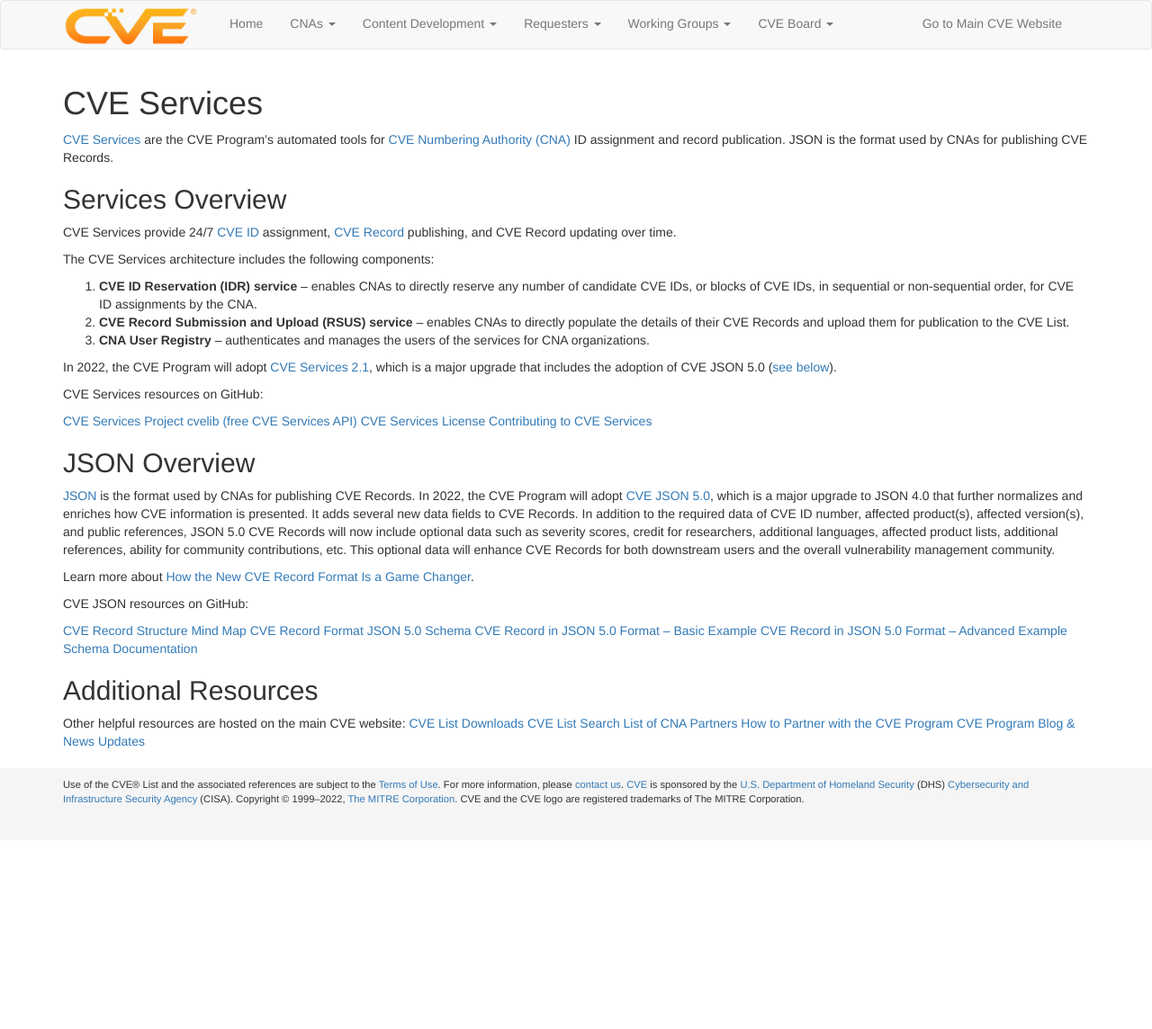
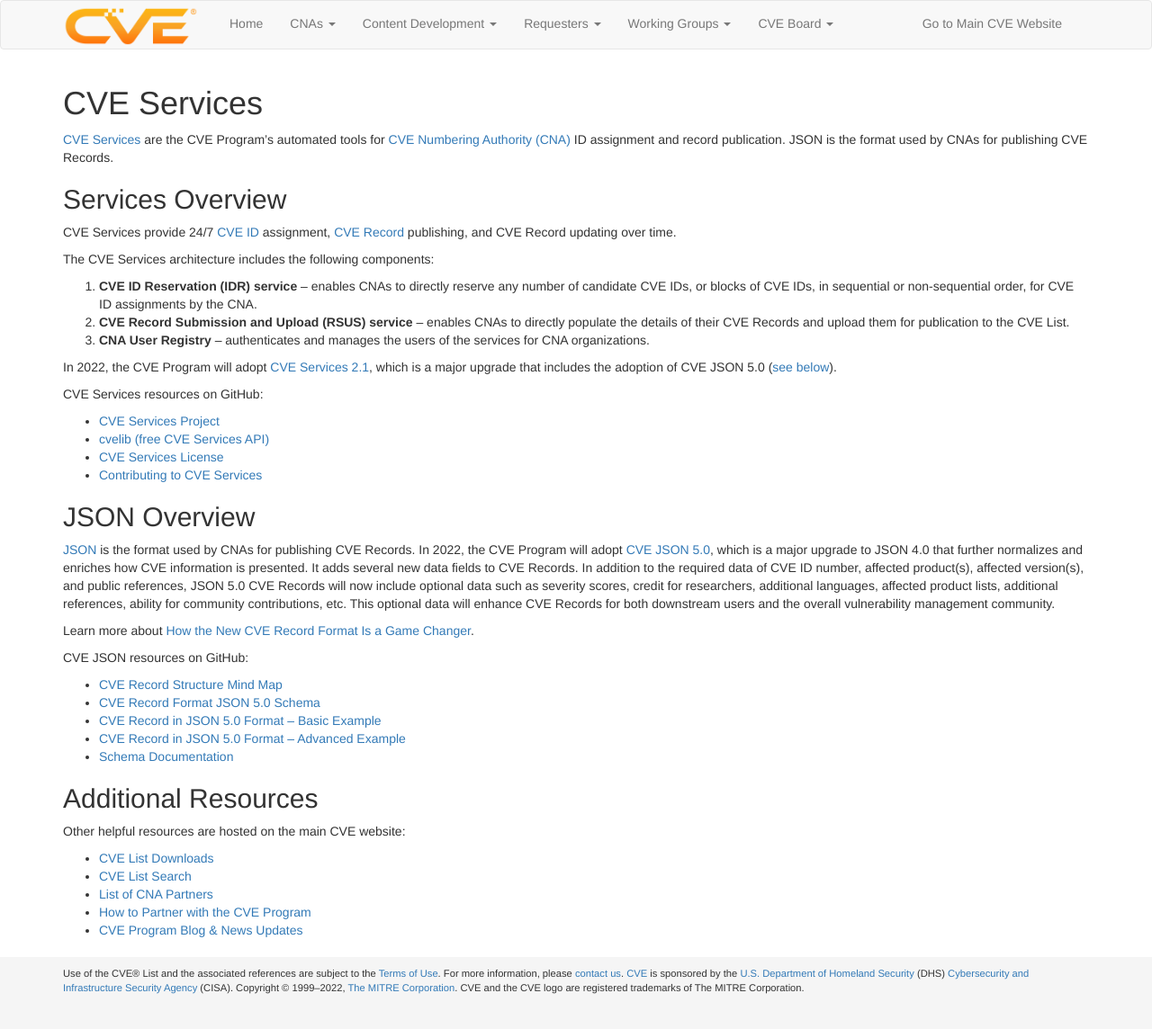
Before and after one commit to CVEProject/cveproject.github.io, a Jekyll site: the page built from automation-cve-services.md, in a window 1280 px wide. Shown: the whole page at 90% size. Built offline with Jekyll 4.4.1, drawn with Linux system fonts in a browser that asks for light colours; nearby versions of some CDN libraries; before the commit the page ends 934 px from its top, so only the background shows below that.

```diff
--- a/automation-cve-services.md
+++ b/automation-cve-services.md
@@ -21,10 +21,10 @@ In 2022, the CVE Program will adopt [CVE Services 2.1](https://github.com/CVEPro
 
 CVE Services resources on GitHub:
 
-[CVE Services Project](https://github.com/CVEProject/cve-services#project)
-[cvelib (free CVE Services API)](https://github.com/RedHatProductSecurity/cvelib)
-[CVE Services License](https://github.com/CVEProject/cve-services/blob/dev/LICENSE)
-[Contributing to CVE Services](https://github.com/CVEProject/cve-services/blob/dev/CONTRIBUTING.md)
+* [CVE Services Project](https://github.com/CVEProject/cve-services#project)
+* [cvelib (free CVE Services API)](https://github.com/RedHatProductSecurity/cvelib)
+* [CVE Services License](https://github.com/CVEProject/cve-services/blob/dev/LICENSE)
+* [Contributing to CVE Services](https://github.com/CVEProject/cve-services/blob/dev/CONTRIBUTING.md)
 
 ## JSON Overview
 
@@ -34,17 +34,18 @@ Learn more about [How the New CVE Record Format Is a Game Changer](https://www.c
 
 CVE JSON resources on GitHub:
 
-[CVE Record Structure Mind Map](https://cveproject.github.io/cve-schema/schema/v5.0/docs/mindmap.html)
-[CVE Record Format JSON 5.0 Schema](https://github.com/CVEProject/cve-schema/blob/master/schema/v5.0/CVE_JSON_5.0_schema.json)
-[CVE Record in JSON 5.0 Format – Basic Example](https://github.com/cveproject/cve-schema/blob/master/schema/v5.0/docs/basic-example.json)
-[CVE Record in JSON 5.0 Format – Advanced Example](https://github.com/cveproject/cve-schema/blob/master/schema/v5.0/docs/advanced-example.json)
-[Schema Documentation](https://cveproject.github.io/cve-schema/schema/v5.0/docs/)
+* [CVE Record Structure Mind Map](https://cveproject.github.io/cve-schema/schema/v5.0/docs/mindmap.html)
+* [CVE Record Format JSON 5.0 Schema](https://github.com/CVEProject/cve-schema/blob/master/schema/v5.0/CVE_JSON_5.0_schema.json)
+* [CVE Record in JSON 5.0 Format – Basic Example](https://github.com/cveproject/cve-schema/blob/master/schema/v5.0/docs/basic-example.json)
+* [CVE Record in JSON 5.0 Format – Advanced Example](https://github.com/cveproject/cve-schema/blob/master/schema/v5.0/docs/advanced-example.json)
+* [Schema Documentation](https://cveproject.github.io/cve-schema/schema/v5.0/docs/)
 
 ## Additional Resources
 
 Other helpful resources are hosted on the main CVE website:
-[CVE List Downloads](https://www.cve.org/Downloads)
-[CVE List Search](https://www.cve.org/)
-[List of CNA Partners](https://www.cve.org/PartnerInformation/ListofPartners)
-[How to Partner with the CVE Program](https://www.cve.org/PartnerInformation/Partner#HowToBecomeAPartner)
-[CVE Program Blog & News Updates](https://www.cve.org/Media/News/AllNews)
+
+* [CVE List Downloads](https://www.cve.org/Downloads)
+* [CVE List Search](https://www.cve.org/)
+* [List of CNA Partners](https://www.cve.org/PartnerInformation/ListofPartners)
+* [How to Partner with the CVE Program](https://www.cve.org/PartnerInformation/Partner#HowToBecomeAPartner)
+* [CVE Program Blog & News Updates](https://www.cve.org/Media/News/AllNews)
```
